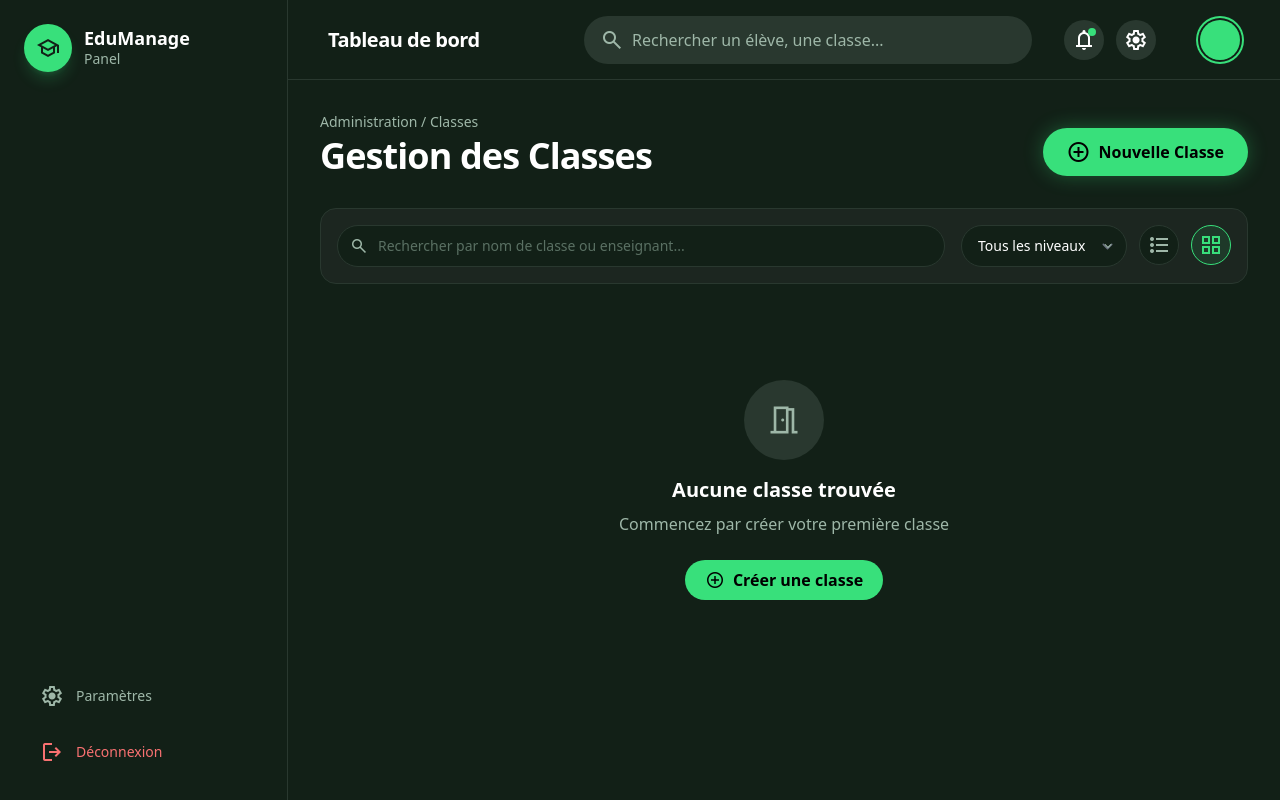
After one commit to Mouhssine-Kinani/school_records_management, a Symfony app: template templates/admin/classes.html.twig in a window 1280 px wide. The commit adds this page. Run offline with Twig, Linux system fonts and the light colour scheme; the template is opened without the code that fills it, so the values that code supplies are empty; some libraries are stand-ins or nearby versions.

Commit message:
adding the classes page for the admin

```diff
--- /dev/null
+++ b/templates/admin/classes.html.twig
@@ -0,0 +1,292 @@
+{% extends 'base.html.twig' %}
+
+{% block title %}Gestion des Classes - Administration{% endblock %}
+
+{% block body %}
+<div class="flex h-screen overflow-hidden bg-background-light dark:bg-background-dark">
+    {# Include Sidebar Component #}
+    {% include 'components/_sidebar.html.twig' %}
+
+    {# Main Content Area #}
+    <div class="flex flex-1 flex-col">
+        {# Include Navbar Component #}
+        {% include 'components/_navbar.html.twig' %}
+
+        {# Main Content #}
+        <main class="flex-1 overflow-y-auto p-4 md:p-8 scroll-smooth">
+            <div class="max-w-7xl mx-auto flex flex-col gap-8">
+                {# Header & Actions #}
+                <div class="flex flex-col md:flex-row md:items-end justify-between gap-6">
+                    <div>
+                        <p class="text-[#9eb7a8] text-sm font-medium mb-1">Administration / Classes</p>
+                        <h1 class="text-3xl md:text-4xl font-black text-slate-900 dark:text-white tracking-tight">Gestion des Classes</h1>
+                    </div>
+                    <button class="flex items-center justify-center gap-2 bg-primary text-black hover:bg-white transition-colors h-12 px-6 rounded-full font-bold shadow-[0_0_20px_rgba(56,224,123,0.3)] hover:shadow-[0_0_30px_rgba(56,224,123,0.5)] active:scale-95 transform duration-200">
+                        <span class="material-symbols-outlined">add_circle</span>
+                        <span>Nouvelle Classe</span>
+                    </button>
+                </div>
+
+                {# Filters & Toolbar #}
+                <div class="bg-white dark:bg-surface-dark rounded-2xl p-4 flex flex-col md:flex-row gap-4 items-center border border-slate-200 dark:border-[#29382f]">
+                    {# Search within page #}
+                    <div class="flex-1 w-full">
+                        <div class="relative w-full">
+                            <div class="absolute inset-y-0 left-0 pl-3 flex items-center pointer-events-none">
+                                <span class="material-symbols-outlined text-[#9eb7a8] text-[20px]">search</span>
+                            </div>
+                            <input id="searchInput" class="block w-full pl-10 pr-4 py-2.5 bg-slate-50 dark:bg-[#122017] border border-slate-200 dark:border-[#29382f] rounded-lg text-slate-900 dark:text-white placeholder-slate-400 dark:placeholder-[#5a7063] focus:border-primary focus:ring-1 focus:ring-primary text-sm transition-colors" placeholder="Rechercher par nom de classe ou enseignant..." type="text"/>
+                        </div>
+                    </div>
+                    {# Filters #}
+                    <div class="flex gap-3 w-full md:w-auto">
+                        <div class="relative min-w-[160px] flex-1 md:flex-none">
+                            <select id="levelFilter" class="appearance-none w-full bg-slate-50 dark:bg-[#122017] text-slate-900 dark:text-white border border-slate-200 dark:border-[#29382f] rounded-lg py-2.5 pl-4 pr-10 focus:border-primary focus:ring-1 focus:ring-primary text-sm cursor-pointer">
+                                <option value="">Tous les niveaux</option>
+                                <option value="6ème">6ème</option>
+                                <option value="5ème">5ème</option>
+                                <option value="4ème">4ème</option>
+                                <option value="3ème">3ème</option>
+                            </select>
+                            <div class="pointer-events-none absolute inset-y-0 right-0 flex items-center px-3 text-[#9eb7a8]">
+                                <span class="material-symbols-outlined text-sm">expand_more</span>
+                            </div>
+                        </div>
+                        <button id="listViewBtn" class="flex items-center justify-center size-10 rounded-lg border border-slate-200 dark:border-[#29382f] text-[#9eb7a8] hover:text-slate-900 dark:hover:text-white hover:border-slate-300 dark:hover:border-white/20 bg-slate-50 dark:bg-[#122017] transition-all" title="Vue Liste">
+                            <span class="material-symbols-outlined">format_list_bulleted</span>
+                        </button>
+                        <button id="gridViewBtn" class="flex items-center justify-center size-10 rounded-lg border border-primary text-primary bg-primary/10 transition-all" title="Vue Grille">
+                            <span class="material-symbols-outlined">grid_view</span>
+                        </button>
+                    </div>
+                </div>
+
+                {# Cards Grid - Dynamic #}
+                <div id="classesGrid" class="grid grid-cols-1 md:grid-cols-2 xl:grid-cols-3 gap-6">
+                    {% set gradients = [
+                        'from-blue-500 to-indigo-600',
+                        'from-emerald-500 to-teal-600',
+                        'from-purple-500 to-pink-600',
+                        'from-orange-500 to-red-600',
+                        'from-indigo-500 to-purple-600',
+                        'from-cyan-500 to-blue-600',
+                        'from-pink-500 to-rose-600',
+                        'from-teal-500 to-emerald-600'
+                    ] %}
+
+                    {% set badgeColors = [
+                        'blue',
+                        'emerald',
+                        'purple',
+                        'orange',
+                        'indigo',
+                        'cyan',
+                        'pink',
+                        'teal'
+                    ] %}
+
+                    {% for classe in classes %}
+                        {% set gradientIndex = loop.index0 % gradients|length %}
+                        {% set badgeColor = badgeColors[gradientIndex] %}
+
+                        <div class="class-card group relative bg-white dark:bg-surface-dark rounded-2xl border border-slate-200 dark:border-[#29382f] hover:border-primary/50 hover:shadow-lg hover:shadow-primary/5 p-6 transition-all duration-300 flex flex-col gap-6"
+                             data-class-name="{{ classe.nom|lower }}"
+                             data-class-level="{{ classe.niveau|lower }}"
+                             data-teacher-name="{{ classe.teacher_prenom|default('') }} {{ classe.teacher_nom|default('') }}"|lower>
+                            <div class="flex justify-between items-start">
+                                <div class="flex gap-4 items-center">
+                                    <div class="size-12 rounded-xl bg-gradient-to-br {{ gradients[gradientIndex] }} flex items-center justify-center text-white shadow-lg">
+                                        <span class="font-bold text-lg">{{ classe.nom|slice(0, 2)|upper }}</span>
+                                    </div>
+                                    <div>
+                                        <h3 class="text-slate-900 dark:text-white text-xl font-bold leading-tight group-hover:text-primary transition-colors">{{ classe.nom }}</h3>
+                                        <span class="text-xs font-medium px-2 py-0.5 rounded-full bg-{{ badgeColor }}-500/10 text-{{ badgeColor }}-400 border border-{{ badgeColor }}-500/20">{{ classe.niveau }}</span>
+                                    </div>
+                                </div>
+                                <button class="text-[#9eb7a8] hover:text-slate-900 dark:hover:text-white p-1 rounded-full hover:bg-slate-100 dark:hover:bg-white/10 transition-colors">
+                                    <span class="material-symbols-outlined">more_vert</span>
+                                </button>
+                            </div>
+
+                            <div class="grid grid-cols-2 gap-4">
+                                <div class="bg-slate-50 dark:bg-[#122017] rounded-xl p-3 flex items-center gap-3 border border-slate-200 dark:border-[#29382f]">
+                                    <div class="p-2 bg-slate-200 dark:bg-[#29382f] rounded-lg text-primary">
+                                        <span class="material-symbols-outlined text-[20px]">groups</span>
+                                    </div>
+                                    <div class="flex flex-col">
+                                        <span class="text-[10px] text-[#9eb7a8] uppercase font-bold tracking-wider">Élèves</span>
+                                        <span class="text-slate-900 dark:text-white font-bold text-lg">{{ classe.student_count|default(0) }}</span>
+                                    </div>
+                                </div>
+                                <div class="bg-slate-50 dark:bg-[#122017] rounded-xl p-3 flex items-center gap-3 border border-slate-200 dark:border-[#29382f]">
+                                    <div class="p-2 bg-slate-200 dark:bg-[#29382f] rounded-lg text-orange-400">
+                                        <span class="material-symbols-outlined text-[20px]">event_seat</span>
+                                    </div>
+                                    <div class="flex flex-col">
+                                        <span class="text-[10px] text-[#9eb7a8] uppercase font-bold tracking-wider">Année</span>
+                                        <span class="text-slate-900 dark:text-white font-bold text-lg">{{ classe.annee_scolaire|default('N/A') }}</span>
+                                    </div>
+                                </div>
+                            </div>
+
+                            <div class="flex items-center justify-between pt-4 border-t border-slate-200 dark:border-[#29382f]">
+                                <div class="flex items-center gap-3">
+                                    {% if classe.teacher_nom and classe.teacher_prenom %}
+                                        <div class="size-8 rounded-full bg-primary text-background-dark flex items-center justify-center font-bold text-sm ring-2 ring-background-light dark:ring-background-dark">
+                                            {{ classe.teacher_prenom|first }}{{ classe.teacher_nom|first }}
+                                        </div>
+                                        <div class="flex flex-col">
+                                            <span class="text-slate-900 dark:text-white text-sm font-medium">{{ classe.teacher_prenom }} {{ classe.teacher_nom }}</span>
+                                            <span class="text-[10px] text-[#9eb7a8]">Prof. Principal</span>
+                                        </div>
+                                    {% else %}
+                                        <div class="flex items-center gap-2 text-[#9eb7a8] text-sm">
+                                            <span class="material-symbols-outlined text-[18px]">person_off</span>
+                                            <span>Aucun enseignant</span>
+                                        </div>
+                                    {% endif %}
+                                </div>
+                                <div class="flex gap-2 opacity-0 group-hover:opacity-100 transition-opacity translate-y-2 group-hover:translate-y-0 duration-300">
+                                    <button class="size-8 rounded-full flex items-center justify-center bg-slate-200 dark:bg-[#29382f] text-slate-900 dark:text-white hover:bg-primary hover:text-black transition-colors" title="Modifier">
+                                        <span class="material-symbols-outlined text-[18px]">edit</span>
+                                    </button>
+                                    <button class="size-8 rounded-full flex items-center justify-center bg-slate-200 dark:bg-[#29382f] text-slate-900 dark:text-white hover:bg-red-500 hover:text-white transition-colors" title="Supprimer">
+                                        <span class="material-symbols-outlined text-[18px]">delete</span>
+                                    </button>
+                                </div>
+                            </div>
+                        </div>
+                    {% else %}
+                        <div class="col-span-full flex flex-col items-center justify-center py-16 text-center">
+                            <div class="size-20 rounded-full bg-slate-100 dark:bg-[#29382f] flex items-center justify-center mb-4">
+                                <span class="material-symbols-outlined text-4xl text-[#9eb7a8]">meeting_room</span>
+                            </div>
+                            <h3 class="text-xl font-bold text-slate-900 dark:text-white mb-2">Aucune classe trouvée</h3>
+                            <p class="text-[#9eb7a8] mb-6">Commencez par créer votre première classe</p>
+                            <button class="flex items-center gap-2 bg-primary text-black hover:bg-white transition-colors h-10 px-5 rounded-full font-bold">
+                                <span class="material-symbols-outlined text-[20px]">add_circle</span>
+                                <span>Créer une classe</span>
+                            </button>
+                        </div>
+                    {% endfor %}
+                </div>
+
+                {# Footer / Pagination #}
+                {% if classes|length > 0 %}
+                    <div class="flex items-center justify-between mt-4 pb-8">
+                        <p class="text-sm text-[#9eb7a8]">Affichage de <span class="text-slate-900 dark:text-white font-bold">{{ classes|length }}</span> classe(s)</p>
+                        <div class="flex gap-2">
+                            <button class="px-4 py-2 rounded-lg bg-slate-200 dark:bg-[#29382f] text-slate-900 dark:text-white text-sm font-medium hover:bg-primary hover:text-black disabled:opacity-50 disabled:cursor-not-allowed transition-colors" disabled>Précédent</button>
+                            <button class="px-4 py-2 rounded-lg bg-slate-200 dark:bg-[#29382f] text-slate-900 dark:text-white text-sm font-medium hover:bg-primary hover:text-black transition-colors">Suivant</button>
+                        </div>
+                    </div>
+                {% endif %}
+            </div>
+        </main>
+    </div>
+</div>
+
+<script>
+document.addEventListener('DOMContentLoaded', function() {
+    const searchInput = document.getElementById('searchInput');
+    const levelFilter = document.getElementById('levelFilter');
+    const gridViewBtn = document.getElementById('gridViewBtn');
+    const listViewBtn = document.getElementById('listViewBtn');
+    const classesGrid = document.getElementById('classesGrid');
+    const classCards = document.querySelectorAll('.class-card');
+
+    // Filter function
+    function filterClasses() {
+        const searchTerm = searchInput.value.toLowerCase().trim();
+        const selectedLevel = levelFilter.value.toLowerCase();
+        let visibleCount = 0;
+
+        classCards.forEach(card => {
+            const className = card.dataset.className;
+            const classLevel = card.dataset.classLevel;
+            const teacherName = card.dataset.teacherName || '';
+
+            // Search in both class name and teacher name
+            const matchesSearch = !searchTerm ||
+                                  className.includes(searchTerm) ||
+                                  teacherName.includes(searchTerm);
+            const matchesLevel = !selectedLevel || classLevel === selectedLevel;
+
+            if (matchesSearch && matchesLevel) {
+                card.style.display = '';
+                visibleCount++;
+            } else {
+                card.style.display = 'none';
+            }
+        });
+
+        // Update count display
+        updateResultCount(visibleCount);
+
+        // Show/hide empty state
+        showEmptyState(visibleCount === 0);
+    }
+
+    // Update result count
+    function updateResultCount(count) {
+        const countElement = document.querySelector('.text-sm.text-\\[\\#9eb7a8\\] span');
+        if (countElement) {
+            countElement.textContent = count;
+        }
+    }
+
+    // Show/hide empty state
+    function showEmptyState(show) {
+        let emptyState = document.getElementById('emptyState');
+
+        if (show && !emptyState) {
+            emptyState = document.createElement('div');
+            emptyState.id = 'emptyState';
+            emptyState.className = 'col-span-full flex flex-col items-center justify-center py-16 text-center';
+            emptyState.innerHTML = `
+                <div class="size-20 rounded-full bg-slate-100 dark:bg-[#29382f] flex items-center justify-center mb-4">
+                    <span class="material-symbols-outlined text-4xl text-[#9eb7a8]">search_off</span>
+                </div>
+                <h3 class="text-xl font-bold text-slate-900 dark:text-white mb-2">Aucune classe trouvée</h3>
+                <p class="text-[#9eb7a8] mb-6">Essayez de modifier vos critères de recherche</p>
+            `;
+            classesGrid.appendChild(emptyState);
+        } else if (!show && emptyState) {
+            emptyState.remove();
+        }
+    }
+
+    // Toggle view mode
+    function setViewMode(mode) {
+        if (mode === 'list') {
+            classesGrid.classList.remove('grid-cols-1', 'md:grid-cols-2', 'xl:grid-cols-3');
+            classesGrid.classList.add('grid-cols-1');
+
+            // Update button states
+            listViewBtn.classList.add('border-primary', 'text-primary', 'bg-primary/10');
+            listViewBtn.classList.remove('border-slate-200', 'dark:border-[#29382f]', 'text-[#9eb7a8]', 'bg-slate-50', 'dark:bg-[#122017]');
+
+            gridViewBtn.classList.remove('border-primary', 'text-primary', 'bg-primary/10');
+            gridViewBtn.classList.add('border-slate-200', 'dark:border-[#29382f]', 'text-[#9eb7a8]', 'bg-slate-50', 'dark:bg-[#122017]');
+        } else {
+            classesGrid.classList.remove('grid-cols-1');
+            classesGrid.classList.add('grid-cols-1', 'md:grid-cols-2', 'xl:grid-cols-3');
+
+            // Update button states
+            gridViewBtn.classList.add('border-primary', 'text-primary', 'bg-primary/10');
+            gridViewBtn.classList.remove('border-slate-200', 'dark:border-[#29382f]', 'text-[#9eb7a8]', 'bg-slate-50', 'dark:bg-[#122017]');
+
+            listViewBtn.classList.remove('border-primary', 'text-primary', 'bg-primary/10');
+            listViewBtn.classList.add('border-slate-200', 'dark:border-[#29382f]', 'text-[#9eb7a8]', 'bg-slate-50', 'dark:bg-[#122017]');
+        }
+    }
+
+    // Event listeners
+    searchInput.addEventListener('input', filterClasses);
+    levelFilter.addEventListener('change', filterClasses);
+
+    gridViewBtn.addEventListener('click', () => setViewMode('grid'));
+    listViewBtn.addEventListener('click', () => setViewMode('list'));
+});
+</script>
+{% endblock %}
--- a/templates/admin/dashboard.html.twig
+++ b/templates/admin/dashboard.html.twig
@@ -12,7 +12,7 @@
             {'id': 'dashboard', 'route': 'admin_dashboard', 'icon': 'dashboard', 'label': 'Tableau de bord'},
             {'id': 'students', 'route': 'admin_dashboard', 'icon': 'school', 'label': 'Dossiers Élèves'},
             {'id': 'teachers', 'route': 'admin_dashboard', 'icon': 'work', 'label': 'Enseignants'},
-            {'id': 'classes', 'route': 'admin_dashboard', 'icon': 'domain', 'label': 'Classes'},
+            {'id': 'classes', 'route': 'admin_classes', 'icon': 'domain', 'label': 'Classes'},
             {'id': 'stats', 'route': 'admin_dashboard', 'icon': 'bar_chart', 'label': 'Statistiques'}
         ]
     } %}
```
Also changed, not shown: src/Controller/AdminController.php (+24 -0 lines), src/Repository/ClasseRepository.php (+32 -23 lines).
